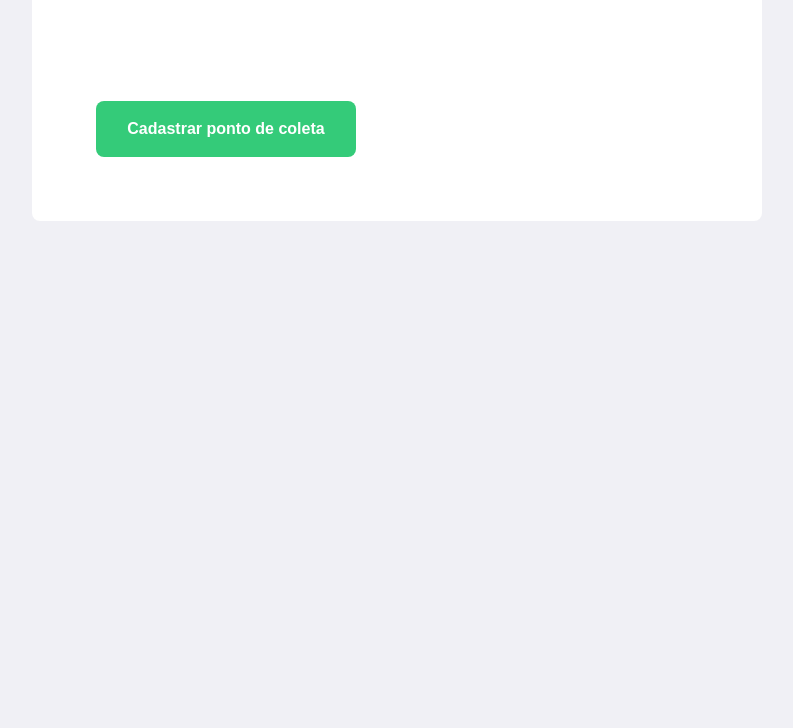
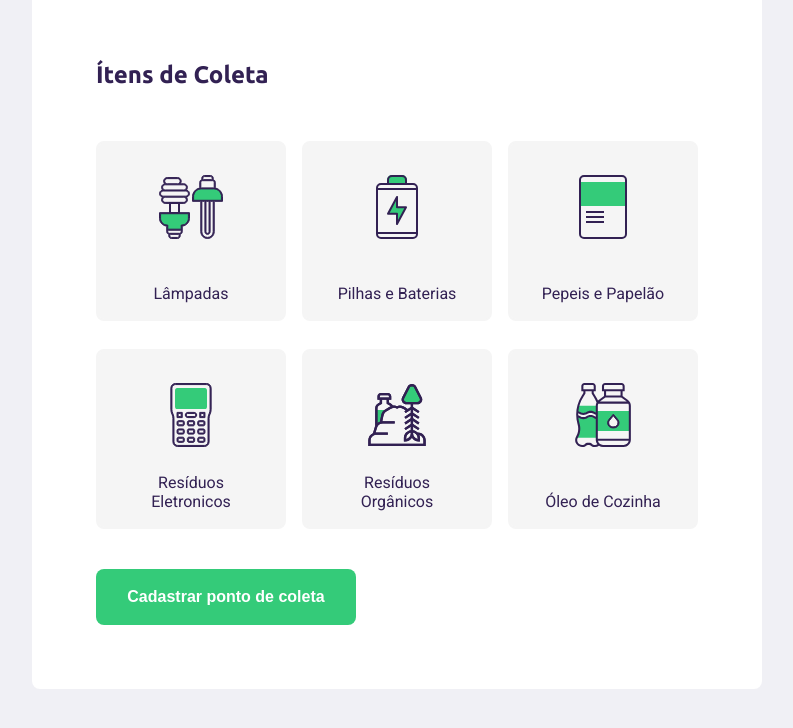
Before and after one commit to Kennedyr3/Ecoleta, a plain HTML site: page create-point.html in a window 1280 px wide. Shown: the part 706-1434 px from the top of the page, without its empty margins (243-1036 px from the left). Before the commit the page ends 1007 px from the top, so only its background shows below. Drawn offline with Linux system fonts and the light colour scheme; no server answers.

Commit message:
img's and js

```diff
--- a/create-point.html
+++ b/create-point.html
@@ -71,7 +71,41 @@
             </fieldset>
 
             <fieldset>
+                <legend>
+                    <h2>Ítens de Coleta</h2>
+                </legend>
+                <div class="items-grid">
+                    <li data-id="1">
+                        <img src="/assets/lampadas.svg" alt="Lâmpadas">
+                        <span>Lâmpadas</span>
+                    </li>
+                    <!-- dica: ctrl + D seleciona os dois nomes identicos e pode ser alterado ao mesmo tempo -->
+                    <li data-id="2">
+                        <img src="/assets/baterias.svg" alt="Pilhas e Baterias">
+                        <span>Pilhas e Baterias</span>
+                    </li>
 
+                    <li data-id="3">
+                        <img src="/assets/papeis-papelao.svg" alt="Pepéis e Papelão">
+                        <span>Pepeis e Papelão</span>
+                    </li>
+
+                    <li data-id="4">
+                        <img src="/assets/eletronicos.svg" alt="Resíduos Eletronicos">
+                        <span>Resíduos Eletronicos</span>
+                    </li>
+
+                    <li data-id="5">
+                        <img src="/assets/organicos.svg" alt="Resíduos Orgânicos">
+                        <span>Resíduos Orgânicos</span>
+                    </li>
+
+                    <li data-id="6">
+                        <img src="/assets/oleo.svg" alt="Óleo de Cozinha">
+                        <span>Óleo de Cozinha</span>
+                    </li>
+                </div>
+                <input type="hidden" name="items">
             </fieldset>
 
             <button type="submit">Cadastrar ponto de coleta</button>
--- a/scripts/create-point.js
+++ b/scripts/create-point.js
@@ -15,28 +15,68 @@ populateUFs()
 
 function getCities(event) {
 
-    const citySelect = document.querySelector("select[name=city]")
-    const stateInput = document.querySelector("[name=state]")
-    const indexOfSelectedState = event.target.selectedIndex
-    stateInput.value = event.target.options[indexOfSelectedState].text
-    const ufValue = event.target.value
-    const url = `https://servicodados.ibge.gov.br/api/v1/localidades/estados/${ufValue}/municipios`
+    // const citySelect = document.querySelector("select[name=city]")
+    // const stateInput = document.querySelector("[name=state]")
+    // const indexOfSelectedState = event.target.selectedIndex
+    // stateInput.value = event.target.options[indexOfSele ctedState].text
+    // const ufValue = event.target.value
+    // const url = `https://servicodados.ibge.gov.br/api/v1/localidades/estados/${ufValue}/municipios`
 
-    // const citySelect = document.querySelector("select[name=city]"),
-    // stateInput = document.querySelector("[name=state]"),
-    // indexOfSelectedState = event.target.selectedIndex,
-    // ufValue = event.target.value,
-    // url = `https://servicodados.ibge.gov.br/api/v1/localidades/estados/${ufValue}/municipios`
-    // stateInput.value = event.target.options[indexOfSelectedState].text
+    const citySelect = document.querySelector("select[name=city]"),
+    stateInput = document.querySelector("[name=state]"),
+    indexOfSelectedState = event.target.selectedIndex,
+    ufValue = event.target.value,
+    url = `https://servicodados.ibge.gov.br/api/v1/localidades/estados/${ufValue}/municipios`
+    stateInput.value = event.target.options[indexOfSelectedState].text;
+
+    citySelect.innerHTML = "<option value>Selecione a Cidade</option>"
+    citySelect.disabled = true
 
     fetch(url)
     .then ( res => res.json() )
     .then ( cities =>  {
+
         for (const city of cities) {
-            citySelect.innerHTML += `<option value="${city.id}">${city.nome}</option>`
+            citySelect.innerHTML += `<option value="${city.nome}">${city.nome}</option>`
         }
         citySelect.disabled = false
     })
 }
 
 document.querySelector("select[name=uf]").addEventListener("change", getCities)
+
+
+//Itens de coleta
+
+const itemsToCollect = document.querySelectorAll(".items-grid li")
+
+for (const item of itemsToCollect) {
+    item.addEventListener("click", handleSelectedItem)
+}
+
+let selectedItems = []
+
+function handleSelectedItem(event) {
+    const itemLi = event.target
+    //adicionar ou remover um classe com js (toggle)
+    itemLi.classList.toggle("selected")
+    const itemId = itemLi.dataset.id
+
+    const itemId = itemLi.dataset.id
+    // verifica se existem itens selecionados,
+    // se sim pega os itens selecionados
+
+    //const alreadySelected = selectedItems.findIndex( item =>
+        // const itemFound = item == itemId
+        //item == itemid
+    //)função reduzida
+
+    const alreadySelected = selectedItems.findIndex( item => {
+        const itemFound = item == itemId // isso será true ou false
+        return itemFound
+    })
+    //se ja estiver selecionado, tira da seleção
+
+    //se não estiver selecionado, adcionar a seleção
+    //atualizar o campo escondido com os itens selecionados
+}
--- a/styles/create-point.css
+++ b/styles/create-point.css
@@ -105,3 +105,44 @@ form button {
 form button:hover {
     background-color: #2fb86e;
 }
+
+.items-grid {
+    display: grid;
+    grid-template-columns: 1fr 1fr 1fr;
+    /* 1fr fração de forma flexivel  */
+    gap: 16px;
+    /* gap Separação entre os elementos */
+}
+
+.items-grid li {
+    background-color: #f5f5f5;
+    list-style: none;
+    border: 2px solid #f5f5f5;
+    border-radius: 8px;
+    height: 180px;
+    padding: 32px 24px 16px;
+    display: flex;
+    flex-direction: column;
+    align-items: center;
+    justify-content: space-between;
+    text-align: center;
+    cursor: pointer;
+}
+
+.items-grid li {
+    margin-top: 12px;
+    flex: 1;
+    display: flex;
+    align-items: center;
+    color: var(--title-color);
+}
+
+.items-grid li.selected {
+    background: #e1faec;
+    border: 2px solid #34cb79
+}
+
+.items-grid li img,
+.items-grid li span {
+    pointer-events: none;
+}
```
Also changed, not shown: assets/baterias.svg (added), assets/check.svg (added), assets/eletronicos.svg (added), assets/lampadas.svg (added), assets/oleo.svg (added), assets/organicos.svg (added), assets/papeis-papelao.svg (added), assets/x.svg (added).
